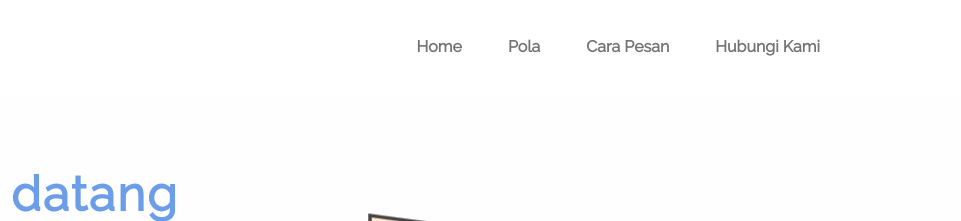
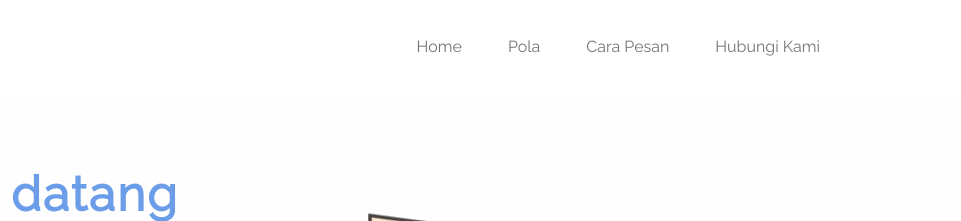
Before and after one commit to yohanamarlina/Polabaju, a website: page index.html in a window 1280 px wide. Shown: the top 221 px of the page, 319-1280 px from the left. Drawn offline with nearby package versions, Linux system fonts and the light colour scheme.

Commit message:
update bug css

```diff
--- a/index.html
+++ b/index.html
@@ -74,15 +74,6 @@
         box-shadow: 0px 0px 5px 0px rgb(0, 0, 0, 0.1);
         width: 350px;
         height: 370px;
-    }
-
-    li a{
-      font-weight: bolder;
-    }
-
-
-    li a:hover{
-      color : #6B9DE8;
     }
 
     .margin-x{
@@ -171,16 +162,16 @@
           <div class="collapse navbar-collapse flex-grow-0" id="navbarNavAltMarkup">
             <div class="navbar-nav">
                 <li class="nav-item">
-                    <a class="nav-link" aria-current="page" href="#">Home</a>
+                    <a class="nav-link text-black" aria-current="page" href="#">Home</a>
                     </li>
                     <li class="nav-item">
-                    <a class="nav-link" href="#pola">Pola</a>
+                    <a class="nav-link text-black" href="#pola">Pola</a>
                     </li>
                     <li class="nav-item">
-                    <a class="nav-link" href="#cara-pesan">Cara Pesan</a>
+                    <a class="nav-link text-black" href="#cara-pesan">Cara Pesan</a>
                     </li>
                     <li class="nav-item">
-                        <a class="nav-link" href="#hubungi-kami">Hubungi Kami</a>
+                        <a class="nav-link text-black" href="#hubungi-kami">Hubungi Kami</a>
                     </li>
             </div>
           </div>
```
